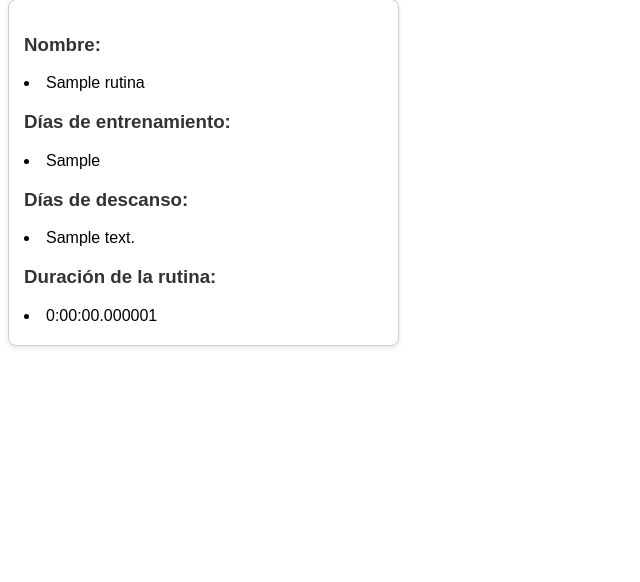
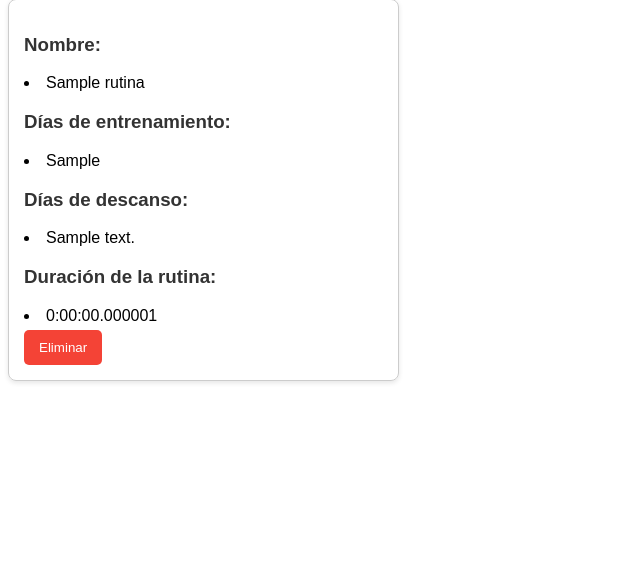
Before and after one commit to alvarodiegoprendes/gym, a Django app: page /core/mostrar_rutinas/ in a window 1280 px wide. Shown: the part 129-711 px from the top of the page, without its empty margins (0-640 px from the left). Run offline with Django 5.2, Linux system fonts and the light colour scheme; a user stored in the database is signed in; tables that the repository leaves empty hold one stand-in row (values such as "Sample post").

Commit message:
agregando funciones a rutina

```diff
--- a/gym/core/urls.py
+++ b/gym/core/urls.py
@@ -13,5 +13,7 @@ urlpatterns = [
     path('asignar_gramajes/', views.asignar_gramaje, name='asignar_gramajes'),
     path('mostrar_rutinas/',views.RutinaListView.as_view(),name='mostrar_rutinas'),
 
+    path('eliminar_rutinas/<int:id_rutina>/', views.eliminar_rutinas, name='eliminar_rutinas'),
+
 
 ]
--- a/gym/core/views.py
+++ b/gym/core/views.py
@@ -1,6 +1,6 @@
 from urllib import request
 from django.contrib import messages
-from django.shortcuts import render, redirect
+from django.shortcuts import get_object_or_404, render, redirect
 from django.http import HttpResponse
 from .models import *
 from .forms import *
@@ -315,7 +315,13 @@ class RutinaListView(LoginRequiredMixin, UserPassesTestMixin, ListView):
         messages.error(self.request, 'Usted no tiene permisos para acceder a esta pagina')
         return redirect('mostrar_cuenta')
 
-
+def eliminar_rutinas(request,id_rutina):
+    if not request.user.es_entrenador:
+        messages.error(request,'Usted no tiene permisos para acceder a esta pagina')
+        return redirect('mostrar_cuenta')
+    rutina=get_object_or_404(Rutina,id=id_rutina)
+    rutina.delete()
+    return redirect("mostrar_rutinas")
 
 """ def asignar_gramajes(request, dieta_id):
     dieta = get_object_or_404(Dieta, id=dieta_id)
--- a/gym/static/gym/css/core/mostrar_rutinas.css
+++ b/gym/static/gym/css/core/mostrar_rutinas.css
@@ -25,3 +25,16 @@ li {
 h3, li {
     font-family: Arial, sans-serif;
 }
+
+.boton-eliminar {
+    background-color: #f44336; /* Color de fondo rojo */
+    color: white; /* Color del texto */
+    border: none; /* Sin borde */
+    border-radius: 5px; /* Bordes redondeados */
+    padding: 10px 15px; /* Espaciado interno */
+    cursor: pointer; /* Cambia el cursor al pasar sobre el botón */
+}
+
+.boton-eliminar:hover {
+    background-color: #d32f2f; /* Color de fondo al pasar el mouse */
+}
--- a/gym/templates/core/mostrar_rutina.html
+++ b/gym/templates/core/mostrar_rutina.html
@@ -29,6 +29,10 @@
         <li>{{rutina.dias_descanso}}</li>
         <h3>Duración de la rutina:</h3>
         <li>{{rutina.duracion_rutina}}</li>
+        <form action="{% url 'eliminar_rutinas' rutina.id %}" method="POST" >
+            {% csrf_token %}
+            <button type="submit" class="boton-eliminar" onclick="return confirm('¿Estás seguro de que deseas eliminar esta rutina?');">Eliminar</button>
+        </form>
     </div>
 {% endfor %}
 </div>
```
